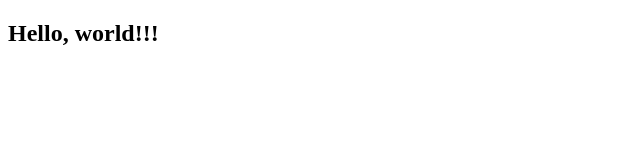
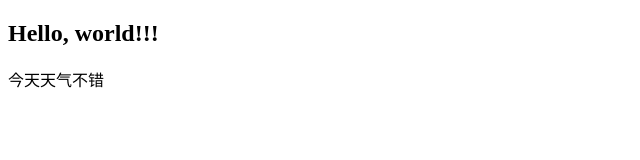
Before and after one commit to chenxiang523/learngit, a plain HTML site: page index.html in a window 1280 px wide. Shown: the whole page, without its empty margins (0-640 px from the left). Drawn offline with Linux system fonts and the light colour scheme.

Commit message:
add a tag p

```diff
--- a/index.html
+++ b/index.html
@@ -6,5 +6,6 @@
 </head>
 <body>
 	<h2>Hello, world!!!</h2>
+	<p>今天天气不错</p>
 </body>
 </html>
```
